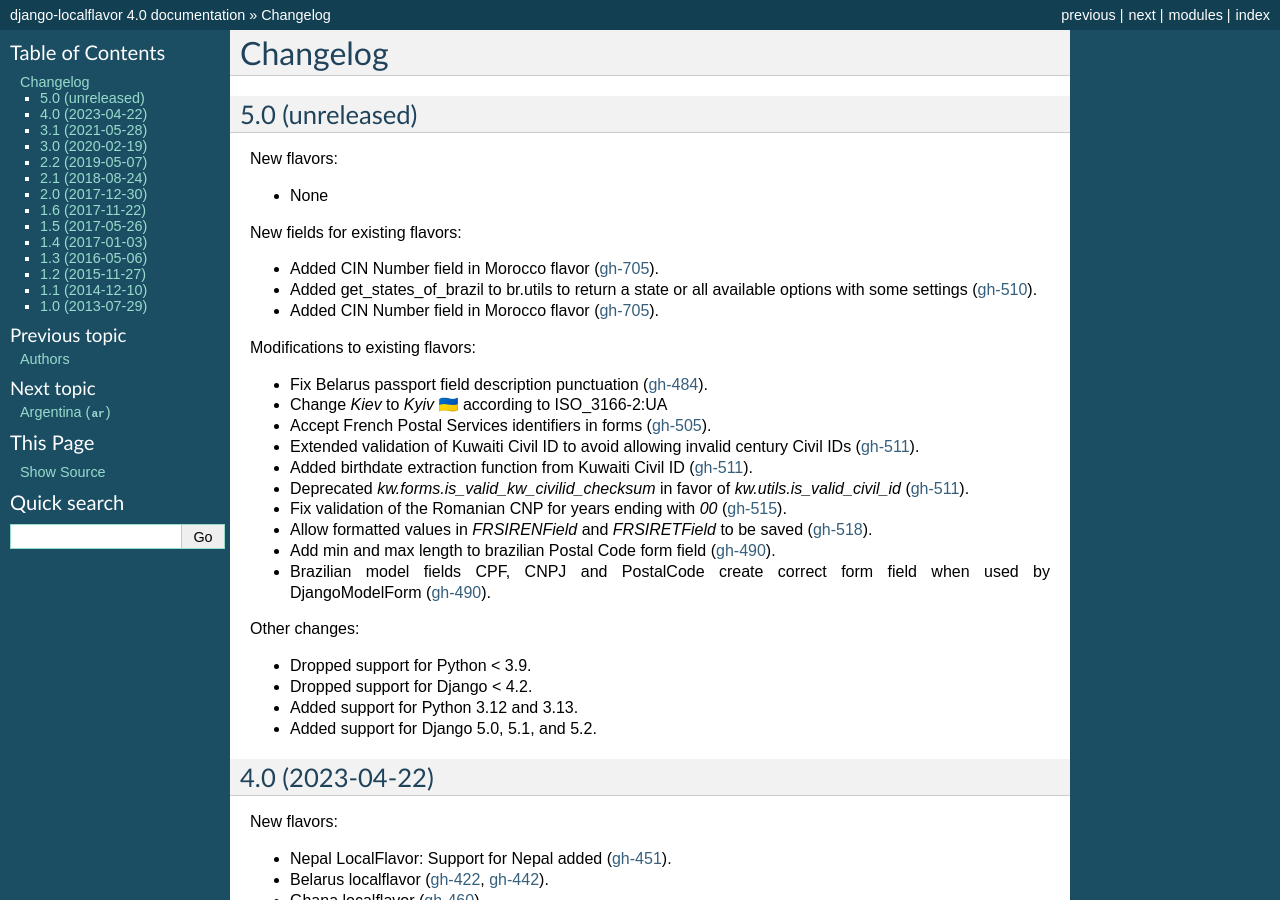
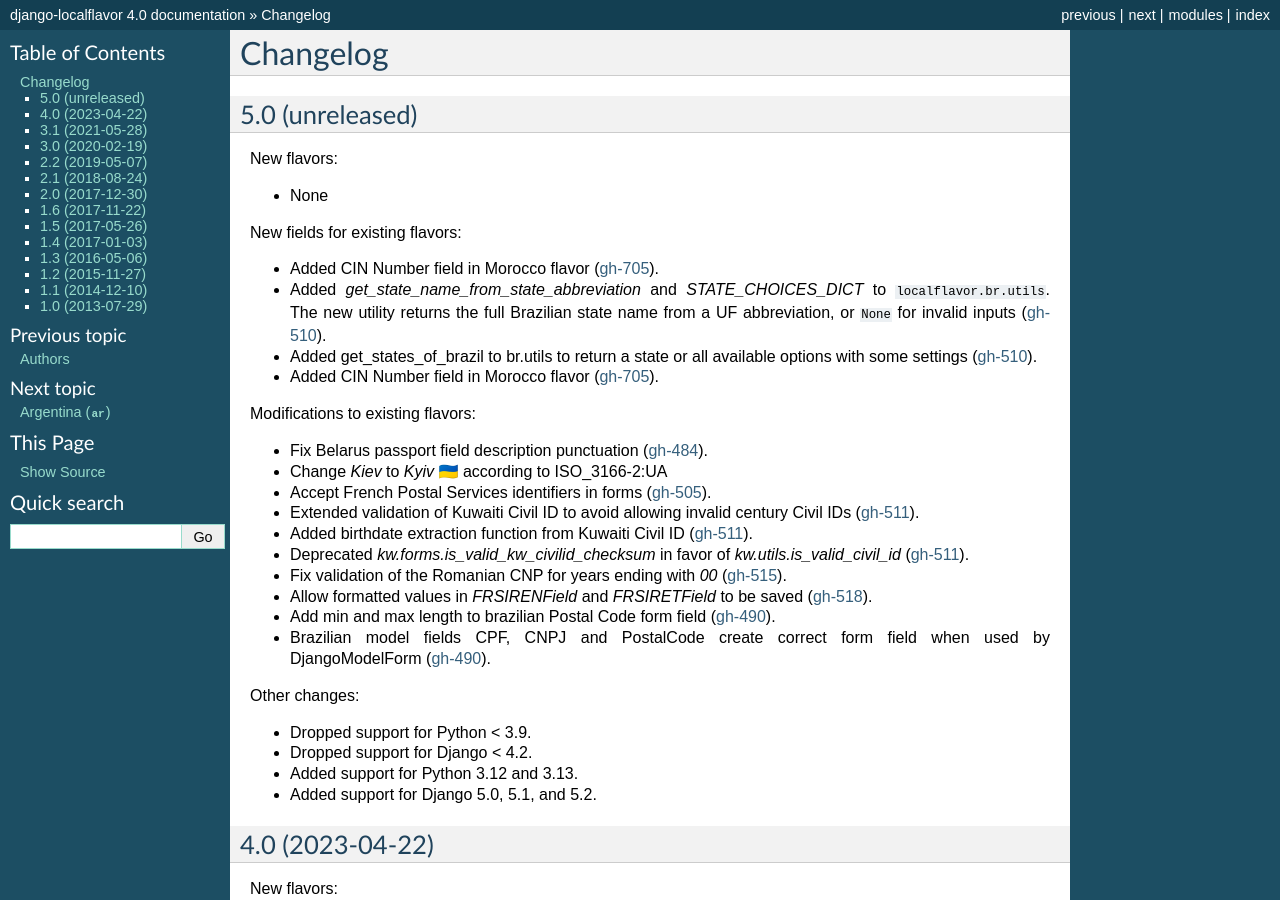
Before and after one commit to django/django-localflavor, a Sphinx documentation site: the page built from docs/changelog.rst, in a window 1280 px wide and 900 px high. Built offline with Sphinx 7.4.7, drawn with Linux system fonts in a browser that asks for light colours.

Commit message:
Update changelog with new localflavor features
Added new utility functions for Brazilian state names and options.

```diff
--- a/docs/changelog.rst
+++ b/docs/changelog.rst
@@ -11,6 +11,9 @@
 New fields for existing flavors:
 
 - Added CIN Number field in Morocco flavor (`gh-705 <https://github.com/django/django-localflavor/pull/507>`_).
+- Added `get_state_name_from_state_abbreviation` and `STATE_CHOICES_DICT` to ``localflavor.br.utils``.
+  The new utility returns the full Brazilian state name from a UF abbreviation, or ``None`` for invalid inputs
+  (`gh-510 <https://github.com/django/django-localflavor/pull/510>`_).
 - Added get_states_of_brazil to br.utils to return a state or all available options with some settings
   (`gh-510 <https://github.com/django/django-localflavor/pull/510>`_).
 - Added CIN Number field in Morocco flavor
```
